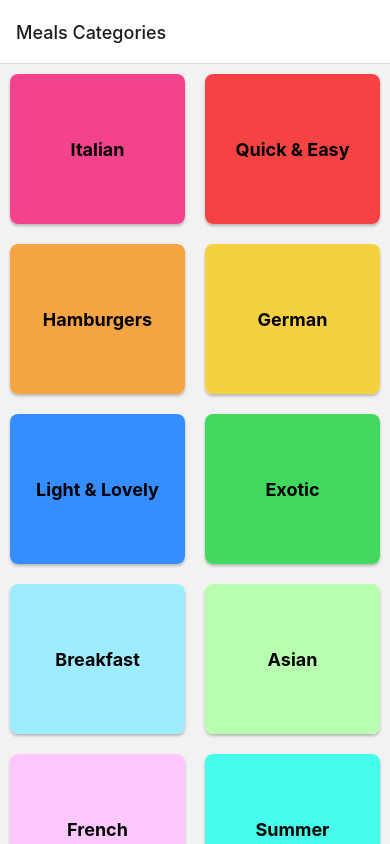
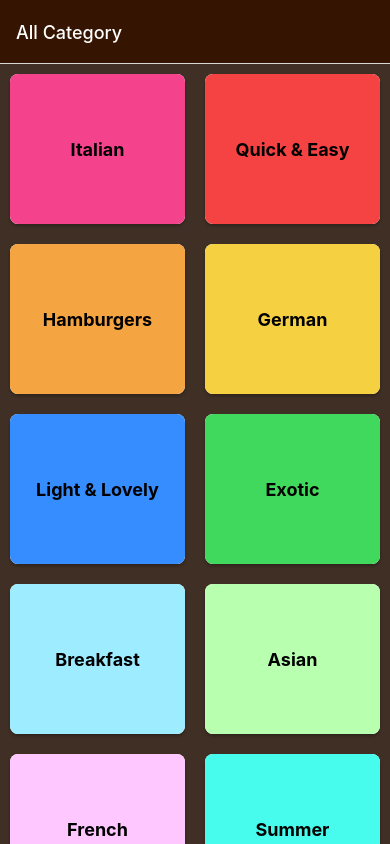
Before and after one commit to Giosue1994/react-native-meals-app, a React Native app: screen / in a window 390 px wide. Built offline with nearby package versions, Linux system fonts and the light colour scheme.

Commit message:
show title category dinamically

```diff
--- a/App.js
+++ b/App.js
@@ -11,11 +11,33 @@
 export default function App() {
   return (
     <>
-      <StatusBar style="dark" />
+      <StatusBar style="light" />
       <NavigationContainer>
-        <Stack.Navigator initialRouteName="Meals Categories">
-          <Stack.Screen name="Meals Categories" component={CategoriesScreen} />
-          <Stack.Screen name="Meals Overview" component={MealsOverviewScreen} />
+        <Stack.Navigator
+          initialRouteName="Meals Categories"
+          screenOptions={{
+            headerStyle: { backgroundColor: "#351401" },
+            headerTintColor: "#fff",
+            contentStyle: { backgroundColor: "#3f2f25" },
+          }}
+        >
+          <Stack.Screen
+            name="MealsCategories"
+            component={CategoriesScreen}
+            options={{
+              title: "All Category",
+            }}
+          />
+          <Stack.Screen
+            name="MealsOverview"
+            component={MealsOverviewScreen}
+            // options={({ route, navigation }) => {
+            //   const catId = route.params.categoryId;
+            //   return {
+            //     title: catId,
+            //   };
+            // }}
+          />
         </Stack.Navigator>
       </NavigationContainer>
     </>
--- a/screens/CategoriesScreen.js
+++ b/screens/CategoriesScreen.js
@@ -4,7 +4,7 @@
 
 export default function CategoriesScreen({ navigation }) {
   function pressHandler(id) {
-    navigation.navigate("Meals Overview", { categoryId: id });
+    navigation.navigate("MealsOverview", { categoryId: id });
   }
 
   return (
--- a/screens/MealsOverviewScreen.js
+++ b/screens/MealsOverviewScreen.js
@@ -1,13 +1,22 @@
+import { useLayoutEffect } from "react";
 import { FlatList, StyleSheet, Text, View } from "react-native";
-import { MEALS } from "../data/dummy-data";
+import { MEALS, CATEGORIES } from "../data/dummy-data";
 import MealItem from "../components/MealItem";
 
-export default function MealsOverviewScreen({ route }) {
+export default function MealsOverviewScreen({ route, navigation }) {
   const catId = route.params.categoryId;
 
   const displayedMeals = MEALS.filter((meal) => {
     return meal.categoryIds.indexOf(catId) >= 0;
   });
+
+  useLayoutEffect(() => {
+    const categoryTitle = CATEGORIES.find(
+      (category) => category.id === catId
+    ).title;
+
+    navigation.setOptions({ title: categoryTitle });
+  }, [catId, navigation]);
 
   return (
     <View style={styles.container}>
```
